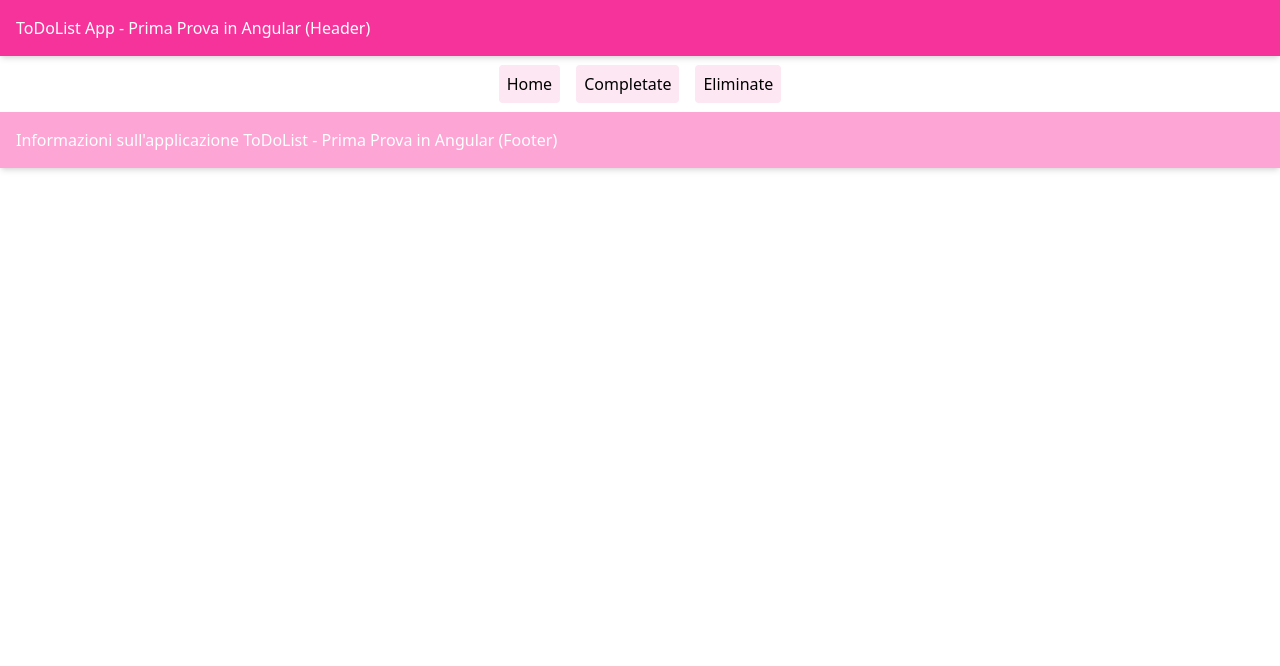
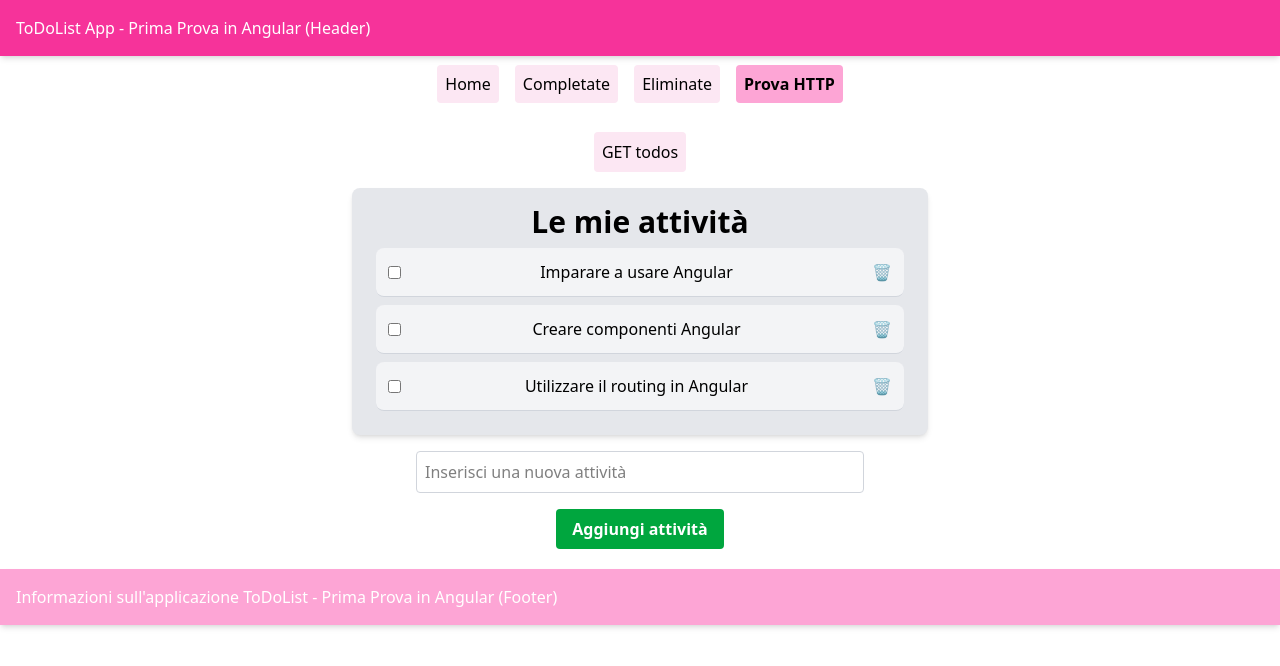
Before and after one commit to Giuliamond02/ToDoList---Angular, an Angular app: page /prova-http in a window 1280 px wide. Before the commit this address led to /. Shown: the top 666 px of the page. Built offline with nearby package versions, Linux system fonts and the light colour scheme.

Commit message:
Aggiunta la pagina Prova Http per provare a usare la GET senza rompere il resto dell'app, quindi ho aggiunto una pagina prova-http e un service http-service

```diff
--- a/src/app/app.config.ts
+++ b/src/app/app.config.ts
@@ -1,5 +1,6 @@
 import { ApplicationConfig, provideBrowserGlobalErrorListeners } from '@angular/core';
 import { provideRouter , withComponentInputBinding} from '@angular/router';
+import { provideHttpClient } from '@angular/common/http';
 
 import { routes } from './app.routes';
 
@@ -7,5 +8,6 @@ export const appConfig: ApplicationConfig = {
   providers: [
     provideBrowserGlobalErrorListeners(),
     provideRouter(routes, withComponentInputBinding()),
+    provideHttpClient(),
   ]
 };
--- a/src/app/app.html
+++ b/src/app/app.html
@@ -27,6 +27,13 @@
         class="bg-pink-100 p-2 rounded hover:bg-pink-300 text-medium focus:ring-2 focus:ring-pink-500">Eliminate</a>
       </li>
 
+      <li>
+        <a
+        routerLink="/prova-http"
+        routerLinkActive="bg-pink-300 font-bold"
+        class="bg-pink-100 p-2 rounded hover:bg-pink-300 text-medium focus:ring-2 focus:ring-pink-500">Prova HTTP</a>
+      </li>
+
     </ul>
   </nav>
 
--- a/src/app/app.routes.ts
+++ b/src/app/app.routes.ts
@@ -12,5 +12,9 @@ export const routes: Routes = [
     {
         path: 'eliminate',
         loadComponent: () => import('./pages/eliminate/eliminate').then((c) => c.Eliminate),
+    },
+    {
+        path: 'prova-http',
+        loadComponent: () => import('./pages/prova-http/prova-http').then((c) => c.ProvaHttp),
     }
 ];
--- a/src/app/components/singola-attivita/singola-attivita.html
+++ b/src/app/components/singola-attivita/singola-attivita.html
@@ -8,7 +8,7 @@
 
     <span
         [class.done]="todo.done"
-        class="flex-1 text-center whitespace-nowrap">
+        class="flex-1 min-w-0 text-center">
     {{todo.text}}
     </span>
 
--- /dev/null
+++ b/src/app/http-service.ts
@@ -0,0 +1,15 @@
+import { Service } from '@angular/core';
+import { HttpClient } from '@angular/common/http';
+import { inject } from '@angular/core';
+
+@Service()
+export class HttpService {
+
+    http = inject(HttpClient);              // Istanza del servizio HttpClient per effettuare chiamate HTTP
+
+    //--RICHESTA GET--
+    caricaTodo() {
+    return this.http.get<any[]>('https://jsonplaceholder.typicode.com/todos?_limit=5');        //recupera i dati dall'API ma non li gestisce, li passa a prova-http in modo che possa trasformarli nel formato adatto
+    }
+
+}
--- /dev/null
+++ b/src/app/pages/prova-http/prova-http.html
@@ -0,0 +1,47 @@
+<div class=" flex flex-col gap-4 p-5 text-center items-center">
+
+    <button
+        (click)="caricaTodo()"
+        class="bg-pink-100 p-2 rounded hover:bg-pink-300 text-medium focus:ring-2 focus:ring-pink-500 font-medium"
+        >
+        GET todos
+    </button>
+
+    <div class="bg-gray-200 p-4 rounded-lg shadow-md w-full max-w-xl">
+
+        <h4 class="text-3xl font-bold text-center">{{title()}}</h4>
+
+        @if(this.todoService.todos.length === 0){
+            <p>Non ci sono attività da mostrare. Prova ad aggiungerne una!</p>
+        }
+        @else {
+            <ul>
+            @for (todo of this.todoService.OttieniAttivitaAttive(); track todo; let i = $index) {
+                <app-singola-attivita
+                    [todo]="todo"       //serve a passare il todo corrente al componente figlio
+                    (elimina)="rimuoviAttivita($event)" //serve a ricevere l'evento di eliminazione dal componente figlio e a chiamare la funzione rimuoviAttivita() nel componente padre
+                >
+                </app-singola-attivita>
+            }
+            </ul>
+        }
+
+    </div>
+
+    <input
+        type="text"
+        placeholder="Inserisci una nuova attività"
+        [(ngModel)]="newTodo"      //serve a legare il valore dell'input alla variabile newTodo del componente padre
+        class="border border-gray-300 rounded p-2 w-full max-w-md"
+    >
+
+    <button
+        [disabled]="buttonDisabled()"
+        (click)="AggiungiAttivita()"
+        class = "bg-green-600 hover:bg-green-800 text-white font-bold py-2 px-4 rounded
+                disabled:bg-gray-500 disabled:cursor-not-allowed"
+    >
+        {{buttonText()}}
+    </button>
+
+</div>
--- /dev/null
+++ b/src/app/pages/prova-http/prova-http.ts
@@ -0,0 +1,51 @@
+import { Component, signal, inject } from '@angular/core';
+import { SingolaAttivita  } from '../../components/singola-attivita/singola-attivita';
+import { FormsModule } from "@angular/forms";
+import { TodoService } from '../../todo-service';
+import { HttpService } from '../../http-service';
+
+@Component({
+  selector: 'app-prova-http',
+  imports: [ FormsModule, SingolaAttivita],
+  templateUrl: './prova-http.html',
+  styleUrl: './prova-http.css',
+})
+export class ProvaHttp {
+
+  title = signal('Le mie attività');
+  buttonText = signal('Aggiungi attività');
+  buttonDisabled = signal(false);
+  newTodo = signal('');                    // Segnale per memorizzare il testo dell'attività inserita dall'utente
+  todoService = inject(TodoService);       // Istanza del servizio TodoService che mi serve per inietttare l'array che è contenuto nel servizio in modo da usarlo in questo componente
+  httpService = inject(HttpService);       // Istanza del servizio HttpService per effettuare chiamate HTTP
+
+  //--RICHESTA GET--
+  caricaTodo() {
+    this.httpService.caricaTodo().subscribe(risultato => {        // Dice ad HttpService di far partire la chiamata API
+      this.todoService.todos = risultato.map(todo => ({           // modifica il formato dei dati ottenuti dall'API nel formato adatto alla mia app e poi li mette nel TodoService, che ha il compito di mostrarli tramite prova-http.html
+        text: todo.title,
+        done: todo.completed,
+        eliminata: false
+      }));
+    });
+  }
+
+  AggiungiAttivita() {                              //funzione per aggiungere un'attività alla lista
+    const testoPulito = this.newTodo().trim();      //ripulisce il testo inserito dall'utente rimuovendo eventuali spazi bianchi all'inizio e alla fine della stringa
+    if (!testoPulito) {
+      return;                                       // Se il testo è vuoto o contiene solo spazi bianchi, non aggiungere l'attività
+    }
+    else {
+      this.todoService.todos.push({ text: testoPulito, done: false, eliminata: false });    // Aggiunge l'attività alla lista
+      this.newTodo.set('');                        // Svuota il campo di input dopo aver aggiunto l'attività
+    }
+  }
+
+  rimuoviAttivita(todo  :any){                           //funzione per rimuovere un'attività dalla lista
+  const index = this.todoService.todos.indexOf(todo);    //trova l'indice dell'attività da rimuovere nell'array todos
+  if (index !== -1) {                                    //controlla se l'attività è stata trovata nell'array
+    this.todoService.todos[index].eliminata = true;      //imposta la proprietà eliminata su true
+  }
+  }
+
+}
```
Also changed, not shown: src/app/pages/prova-http/prova-http.css (added), 2 other files (tests, documents, lock files or other folders).
